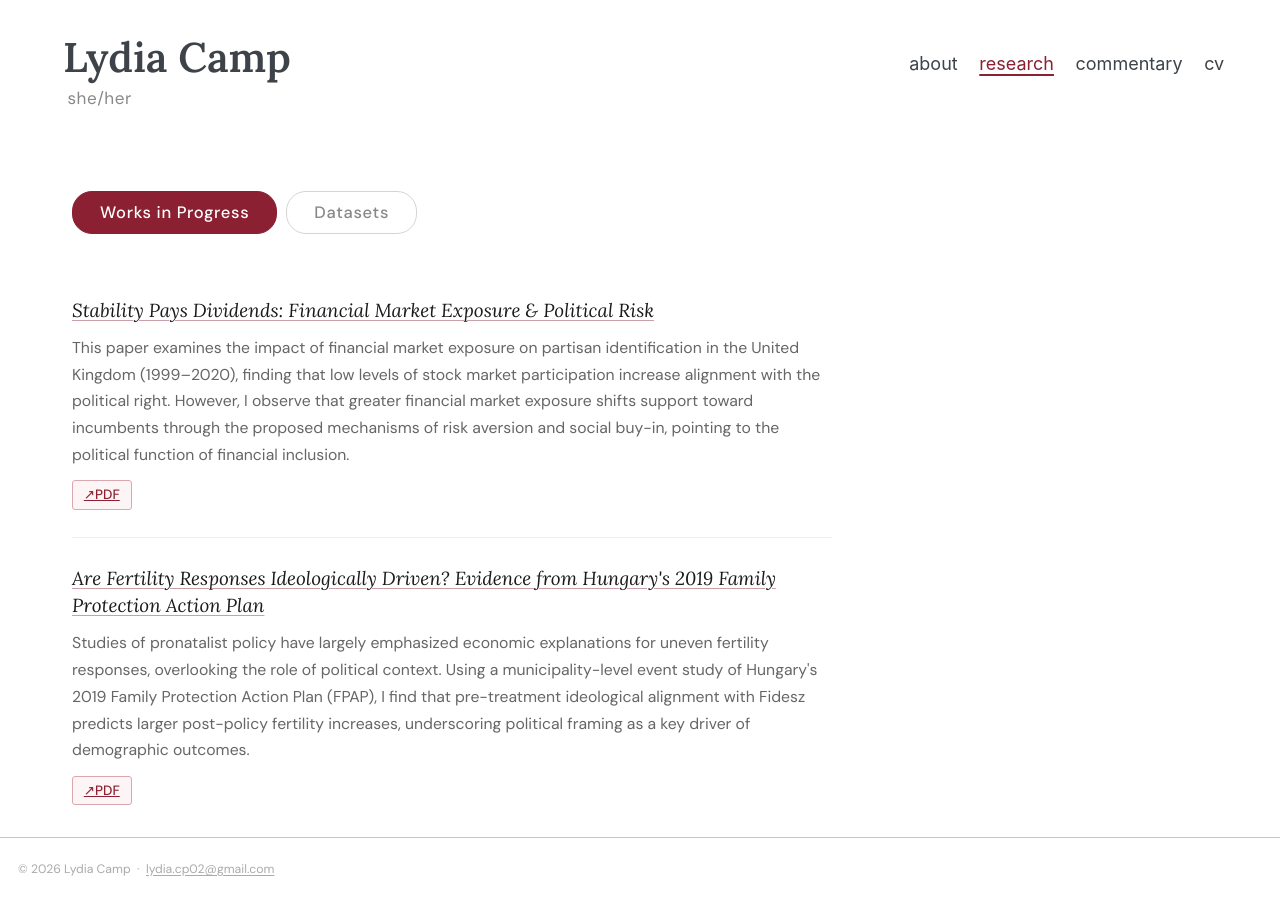
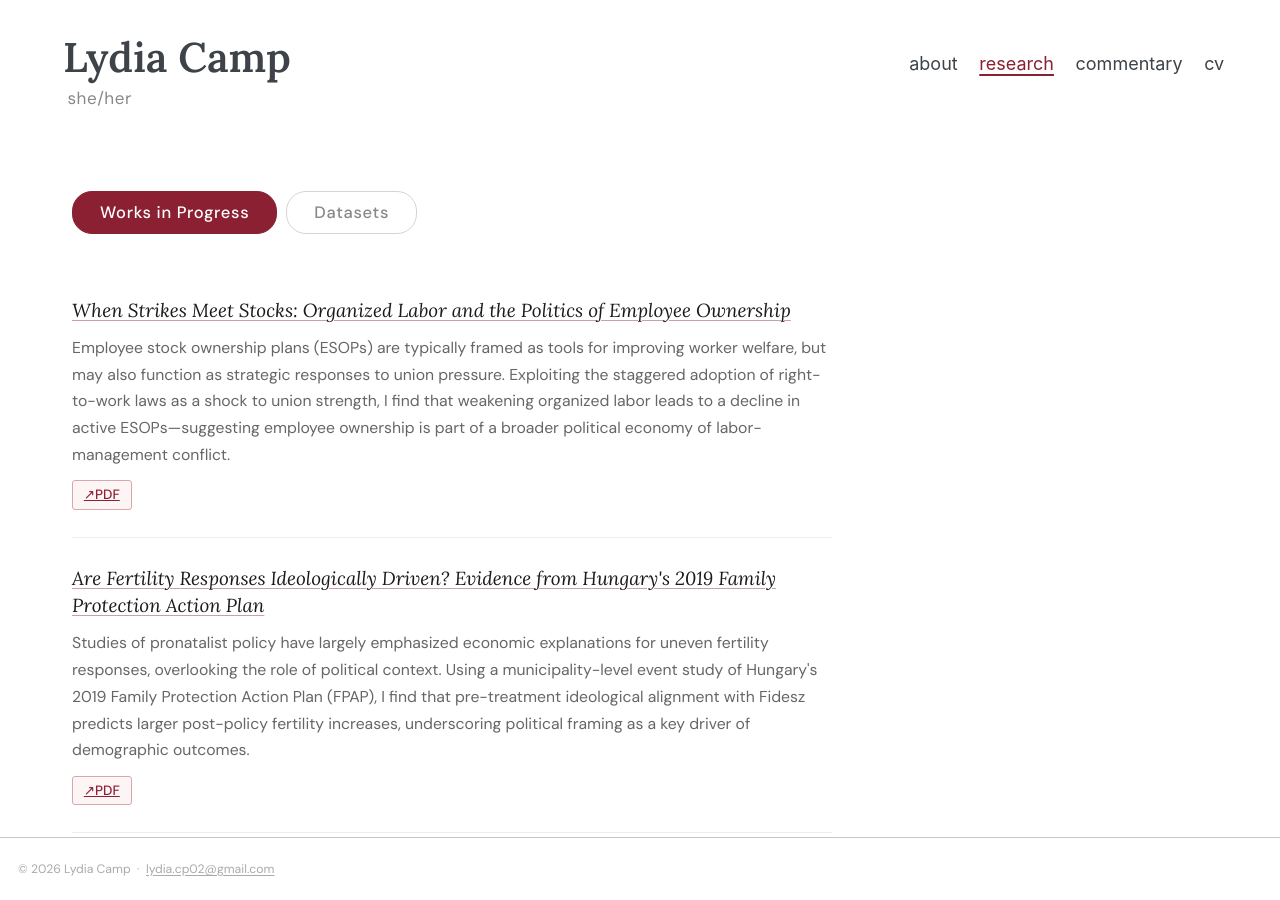
Before and after one commit to lydiagcamp/lydiagcamp.github.io, a Jekyll site: the page built from _pages/publications.html, in a window 1280 px wide and 900 px high. Built offline with Jekyll 4.4.1, drawn with Linux system fonts in a browser that asks for light colours; some of the changed text lies outside the part shown.

Commit message:
Add When Strikes Meet Stocks paper, reorder works in progress
Co-Authored-By: Claude Sonnet 4.6 <noreply@anthropic.com>

```diff
--- a/_pages/publications.html
+++ b/_pages/publications.html
@@ -202,11 +202,11 @@ redirect_from:
   <div class="rp-panel active" id="rp-wip">
     <div class="rp-item">
       <p class="rp-title">
-        <a href="/files/writingsamplenov.pdf" target="_blank">Stability Pays Dividends: Financial Market Exposure &amp; Political Risk</a>
+        <a href="/files/ESOP_working_paper.pdf" target="_blank">When Strikes Meet Stocks: Organized Labor and the Politics of Employee Ownership</a>
       </p>
-      <p class="rp-abstract">This paper examines the impact of financial market exposure on partisan identification in the United Kingdom (1999–2020), finding that low levels of stock market participation increase alignment with the political right. However, I observe that greater financial market exposure shifts support toward incumbents through the proposed mechanisms of risk aversion and social buy-in, pointing to the political function of financial inclusion.</p>
+      <p class="rp-abstract">Employee stock ownership plans (ESOPs) are typically framed as tools for improving worker welfare, but may also function as strategic responses to union pressure. Exploiting the staggered adoption of right-to-work laws as a shock to union strength, I find that weakening organized labor leads to a decline in active ESOPs—suggesting employee ownership is part of a broader political economy of labor-management conflict.</p>
       <div class="rp-links">
-        <a class="rp-link" href="/files/writingsamplenov.pdf" target="_blank">↗&#xFE0E;PDF</a>
+        <a class="rp-link" href="/files/ESOP_working_paper.pdf" target="_blank">↗&#xFE0E;PDF</a>
       </div>
     </div>
 
@@ -217,6 +217,16 @@ redirect_from:
       <p class="rp-abstract">Studies of pronatalist policy have largely emphasized economic explanations for uneven fertility responses, overlooking the role of political context. Using a municipality-level event study of Hungary's 2019 Family Protection Action Plan (FPAP), I find that pre-treatment ideological alignment with Fidesz predicts larger post-policy fertility increases, underscoring political framing as a key driver of demographic outcomes.</p>
       <div class="rp-links">
         <a class="rp-link" href="/files/Hungary_Paper.pdf" target="_blank">↗&#xFE0E;PDF</a>
+      </div>
+    </div>
+
+    <div class="rp-item">
+      <p class="rp-title">
+        <a href="/files/writingsamplenov.pdf" target="_blank">Stability Pays Dividends: Financial Market Exposure &amp; Political Risk</a>
+      </p>
+      <p class="rp-abstract">This paper examines the impact of financial market exposure on partisan identification in the United Kingdom (1999–2020), finding that low levels of stock market participation increase alignment with the political right. However, I observe that greater financial market exposure shifts support toward incumbents through the proposed mechanisms of risk aversion and social buy-in, pointing to the political function of financial inclusion.</p>
+      <div class="rp-links">
+        <a class="rp-link" href="/files/writingsamplenov.pdf" target="_blank">↗&#xFE0E;PDF</a>
       </div>
     </div>
   </div>
```
Also changed, not shown: 1 other file.
